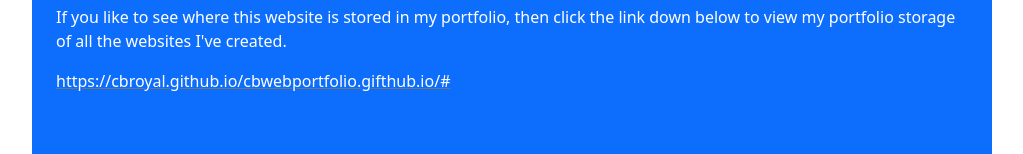
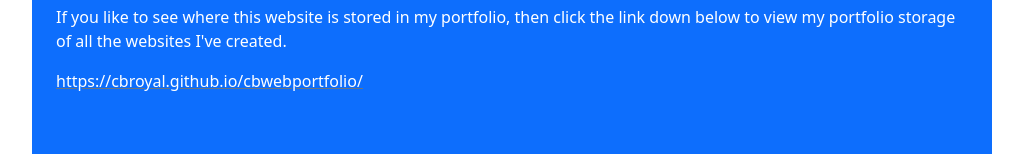
Before and after one commit to CBRoyal/PSWMRST, a plain HTML site: page index.html in a window 1280 px wide. Shown: the part 3128-3282 px from the top of the page, without its empty margins (128-1151 px from the left). Drawn offline with Linux system fonts and the light colour scheme.

Commit message:
Update index.html

```diff
--- a/index.html
+++ b/index.html
@@ -236,7 +236,7 @@
          <p><a class="link-secondary text-white" href="https://www.psu.edu/copyright-information">© 2025 The Penn State University</a></p>
          <p id="footer_text">If you like to see where this website is stored in my portfolio, then click the link
             down below to view my portfolio storage of all the websites I've created.</p>
-         <p><a class="link-secondary text-white" href="https://cbroyal.github.io/cbwebportfolio.gifthub.io/#">https://cbroyal.github.io/cbwebportfolio.gifthub.io/#</a></p>
+         <p><a class="link-secondary text-white" href="https://cbroyal.github.io/cbwebportfolio/">https://cbroyal.github.io/cbwebportfolio/</a></p>
   </div>
 </footer>
 
```
